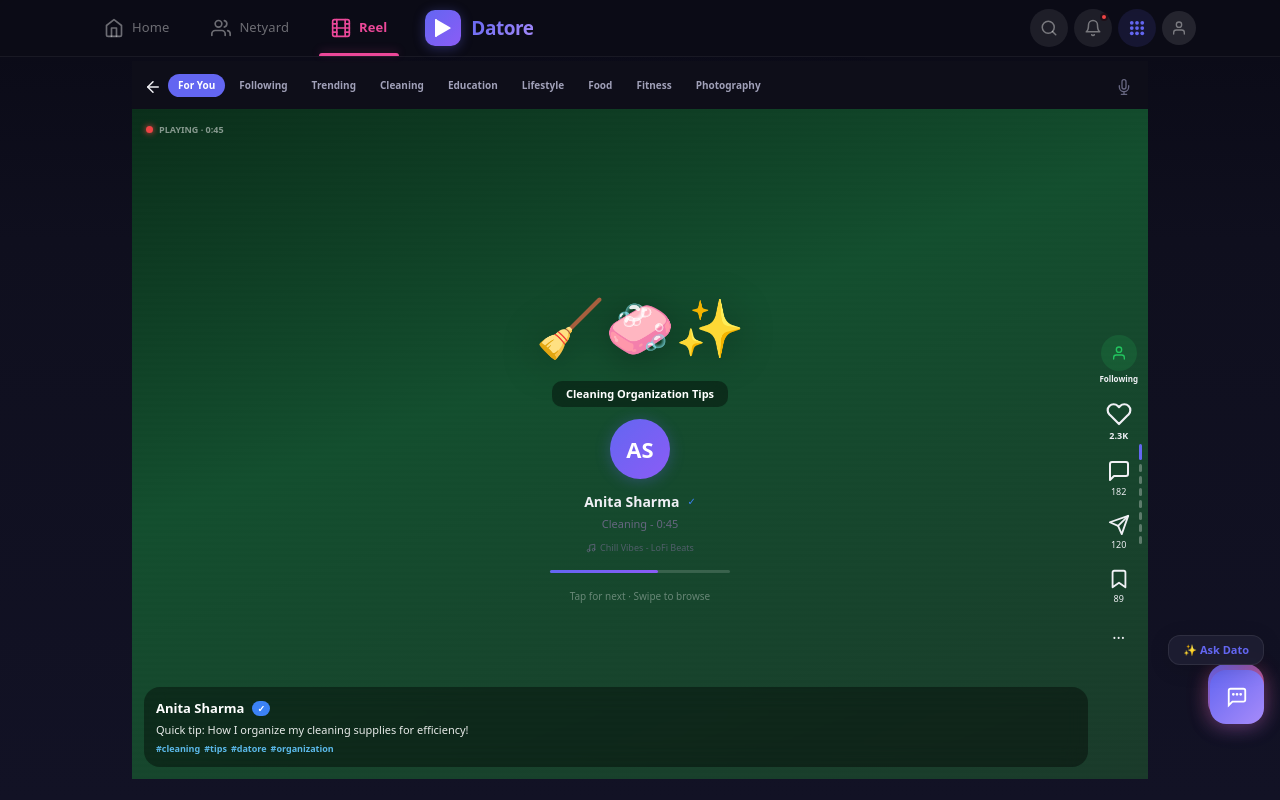
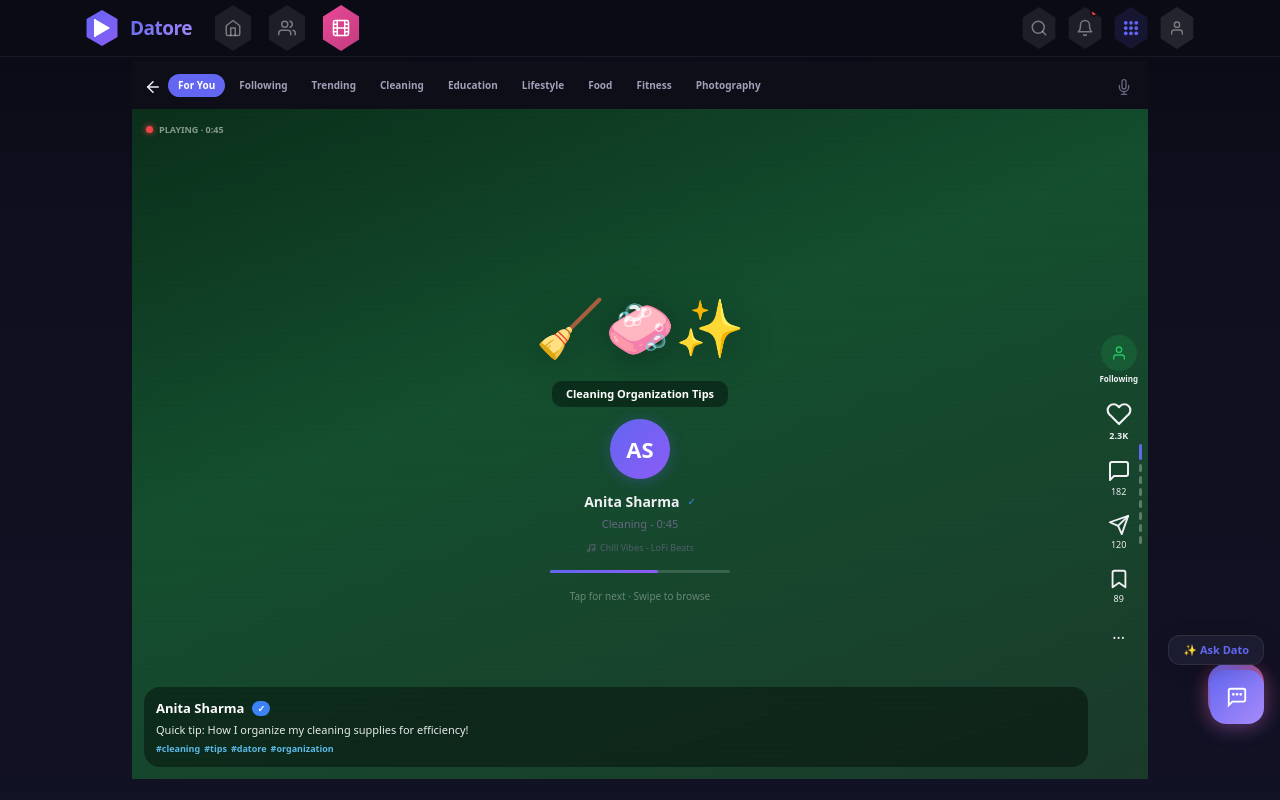
Before and after one commit to riteshshri3107-a11y/Datore, a Next.js app: page /reels in a window 1280 px wide. Built offline with nearby package versions, Linux system fonts and the light colour scheme.

Commit message:
Reorder nav: logo first on left, all buttons as hexagons
- Far left: Datore logo → Home, Netyard, Reel (hexagon buttons)
- Far right: Search, Notification, Menu, Profile (hexagon buttons)
- Uses CSS clip-path polygon for hexagonal shape

https://claude.ai/code/session_01J6dafWiWUpVRGtAQ4xdtkv

```diff
--- a/components/TopNav.tsx
+++ b/components/TopNav.tsx
@@ -4,11 +4,12 @@ import { useThemeStore } from '@/store/useThemeStore';
 import { getTheme } from '@/lib/theme';
 import { IcoHome, IcoCommunity, IcoFilm, IcoSearch, IcoBell, IcoGrid, IcoUser } from './Icons';
 
-/* ─── Right-side tabs: Home, Netyard, Reel ─── */
-const RIGHT_TABS = [
-  { label:'Home',    Icon:IcoHome,      path:'/home',         color:'#6366f1' },
-  { label:'Netyard', Icon:IcoCommunity, path:'/netyard',      color:'#8b5cf6' },
-  { label:'Reel',    Icon:IcoFilm,      path:'/reels',        color:'#ec4899' },
+const hexClip = 'polygon(50% 0%, 93% 25%, 93% 75%, 50% 100%, 7% 75%, 7% 25%)';
+
+const LEFT_TABS = [
+  { label:'Home',    Icon:IcoHome,      path:'/home',    color:'#6366f1' },
+  { label:'Netyard', Icon:IcoCommunity, path:'/netyard', color:'#8b5cf6' },
+  { label:'Reel',    Icon:IcoFilm,      path:'/reels',   color:'#ec4899' },
 ];
 
 export default function TopNav() {
@@ -27,53 +28,13 @@ export default function TopNav() {
     }}>
       <div className="max-w-6xl mx-auto px-5 flex items-center justify-between" style={{height:56}}>
 
-        {/* ─── Left: Home, Netyard, Reel + Logo ─── */}
-        <div className="flex items-center shrink-0" style={{gap:2}}>
-          {RIGHT_TABS.map(tab => {
-            const active = !!pathname?.startsWith(tab.path);
-            return (
-              <button
-                key={tab.path}
-                onClick={()=>router.push(tab.path)}
-                className="relative flex items-center justify-center gap-2 transition-all duration-200"
-                title={tab.label}
-                style={{
-                  background:'none', border:'none', cursor:'pointer',
-                  padding:'6px 20px', height:56,
-                  borderRadius:0,
-                }}
-              >
-                <tab.Icon size={20} color={active ? tab.color : muted} />
-                <span style={{
-                  fontSize:13, fontWeight: active ? 700 : 500,
-                  color: active ? tab.color : muted,
-                  letterSpacing: 0.1,
-                  transition:'color 0.2s',
-                }}>{tab.label}</span>
-                {active && (
-                  <div style={{
-                    position:'absolute', bottom:0, left:8, right:8,
-                    height:3, borderRadius:'3px 3px 0 0',
-                    background: tab.color,
-                    boxShadow: `0 -2px 8px ${tab.color}40`,
-                  }} />
-                )}
-                {!active && (
-                  <div style={{
-                    position:'absolute', inset:'4px 0',
-                    borderRadius:8,
-                    background:'transparent',
-                    transition:'background 0.2s',
-                  }} className="group-hover:bg-white/5" />
-                )}
-              </button>
-            );
-          })}
-
-          {/* ─── Logo ─── */}
-          <div onClick={()=>router.push('/home')} className="flex items-center gap-2.5 cursor-pointer ml-4">
+        {/* ─── Left: Datore logo, Home, Netyard, Reel ─── */}
+        <div className="flex items-center gap-3 shrink-0">
+          {/* Logo */}
+          <div onClick={()=>router.push('/home')} className="flex items-center gap-2.5 cursor-pointer mr-2">
             <div style={{
-              width:36, height:36, borderRadius:10,
+              width:36, height:36,
+              clipPath: hexClip,
               background:'linear-gradient(135deg,#6366f1,#8b5cf6)',
               display:'flex', alignItems:'center', justifyContent:'center',
               boxShadow:'0 2px 12px rgba(99,102,241,0.35)',
@@ -88,20 +49,44 @@ export default function TopNav() {
               WebkitBackgroundClip:'text', WebkitTextFillColor:'transparent'
             }}>Datore</span>
           </div>
+
+          {/* Tab buttons */}
+          {LEFT_TABS.map(tab => {
+            const active = !!pathname?.startsWith(tab.path);
+            return (
+              <button
+                key={tab.path}
+                onClick={()=>router.push(tab.path)}
+                className="flex items-center justify-center gap-1.5"
+                title={tab.label}
+                style={{
+                  width:42, height:46,
+                  clipPath: hexClip,
+                  background: active
+                    ? `linear-gradient(135deg,${tab.color},${tab.color}cc)`
+                    : isDark ? 'rgba(255,255,255,0.08)' : 'rgba(0,0,0,0.05)',
+                  border:'none', cursor:'pointer',
+                  transition:'all 0.2s',
+                }}
+              >
+                <tab.Icon size={18} color={active ? '#fff' : muted} />
+              </button>
+            );
+          })}
         </div>
 
         {/* ─── Right: Search, Notification, Menu, Profile ─── */}
-        <div className="flex items-center gap-1.5 shrink-0">
-          <CircleBtn Icon={IcoSearch} onClick={()=>router.push('/search')} active={!!pathname?.startsWith('/search')} muted={muted} isDark={isDark} />
-          <CircleBtn Icon={IcoBell} onClick={()=>router.push('/notifications')} active={!!pathname?.startsWith('/notification')} muted={muted} isDark={isDark} badge />
-          <CircleBtn Icon={IcoGrid} onClick={()=>router.push('/menu')} active={!!pathname?.startsWith('/menu')} muted={muted} isDark={isDark} isMenu />
+        <div className="flex items-center gap-2 shrink-0">
+          <HexBtn Icon={IcoSearch} onClick={()=>router.push('/search')} active={!!pathname?.startsWith('/search')} muted={muted} isDark={isDark} />
+          <HexBtn Icon={IcoBell} onClick={()=>router.push('/notifications')} active={!!pathname?.startsWith('/notification')} muted={muted} isDark={isDark} badge />
+          <HexBtn Icon={IcoGrid} onClick={()=>router.push('/menu')} active={!!pathname?.startsWith('/menu')} muted={muted} isDark={isDark} isMenu />
           <button onClick={()=>router.push('/profile')} style={{
-            width:34, height:34, borderRadius:'50%',
+            width:38, height:42,
+            clipPath: hexClip,
             background: !!pathname?.startsWith('/profile')
               ? `linear-gradient(135deg,${accentColor},#8b5cf6)`
               : isDark ? 'rgba(255,255,255,0.1)' : 'rgba(0,0,0,0.08)',
-            border: !!pathname?.startsWith('/profile') ? `2px solid ${accentColor}` : '2px solid transparent',
-            cursor:'pointer',
+            border:'none', cursor:'pointer',
             display:'flex', alignItems:'center', justifyContent:'center',
             transition:'all 0.2s',
           }} title="Profile">
@@ -113,13 +98,14 @@ export default function TopNav() {
   );
 }
 
-/* ─── Facebook-style circular action button ─── */
-function CircleBtn({ Icon, onClick, active, muted, isDark, badge, isMenu }: {
+/* ─── Hexagon action button ─── */
+function HexBtn({ Icon, onClick, active, muted, isDark, badge, isMenu }: {
   Icon:any; onClick:()=>void; active?:boolean; muted:string; isDark:boolean; badge?:boolean; isMenu?:boolean;
 }) {
   return (
     <button onClick={onClick} className="relative" style={{
-      width:38, height:38, borderRadius:'50%',
+      width:38, height:42,
+      clipPath: hexClip,
       background: active
         ? (isDark ? 'rgba(99,102,241,0.2)' : 'rgba(99,102,241,0.1)')
         : isMenu
@@ -132,7 +118,7 @@ function CircleBtn({ Icon, onClick, active, muted, isDark, badge, isMenu }: {
       <Icon size={18} color={active ? '#6366f1' : isMenu ? '#6366f1' : muted} />
       {badge && (
         <span style={{
-          position:'absolute', top:4, right:4,
+          position:'absolute', top:2, right:6,
           width:8, height:8, borderRadius:'50%',
           background:'#ef4444',
           border:`2px solid ${isDark ? 'rgba(12,12,22,0.92)' : '#fff'}`,
```
